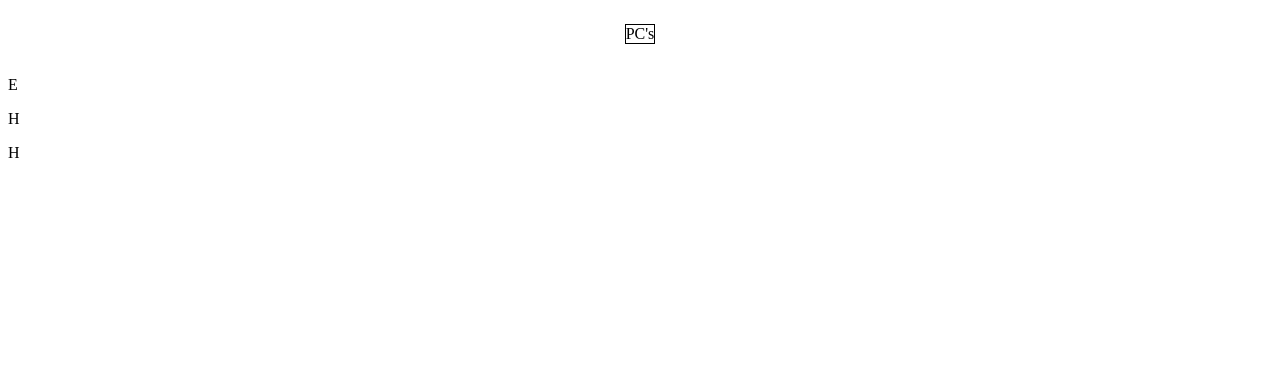
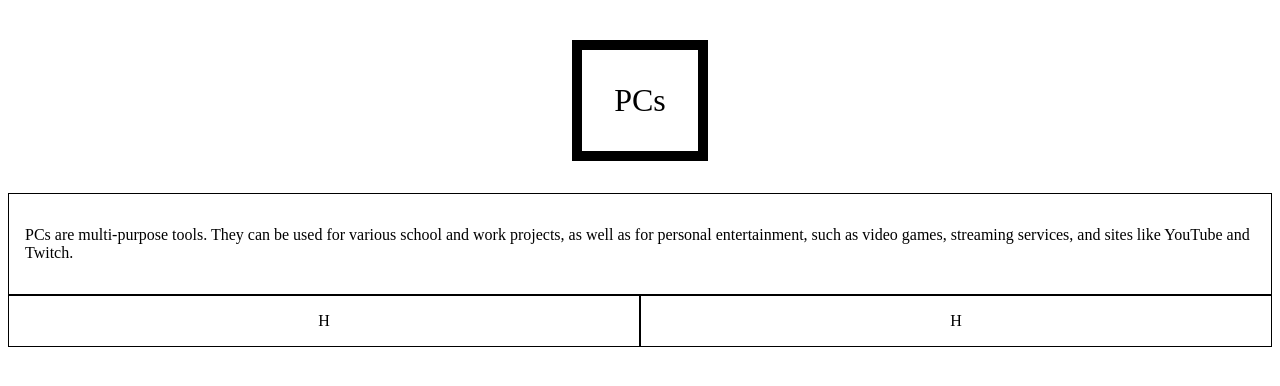
Before and after one commit to DudeBroGuy/Porduct-page, a plain HTML site: page index.html in a window 1280 px wide. Drawn offline with Linux system fonts and the light colour scheme.

Commit message:
Set up box formats and added description below header.

```diff
--- a/index.html
+++ b/index.html
@@ -9,10 +9,10 @@
 <body>
     <main>
         <div id="hiboxdiv">
-            <p id="hibox">PC's</p>
+            <p id="hibox">PCs</p>
         </div>
         <div id="lobox">
-            <p>E</p>
+            <p>PCs are multi-purpose tools. They can be used for various school and work projects, as well as for personal entertainment, such as video games, streaming services, and sites like YouTube and Twitch.</p>
         </div>
         <div Id="wrapper1">
             <div class="boxdefault">
--- a/style.css
+++ b/style.css
@@ -12,7 +12,27 @@
 }
 
 #hibox {
+    border: 10px solid black;
+    display: flex;
+    font-size: xx-large;
+    justify-content: center;
+    padding: 1em;
+    max-width: fit-content;
+}
+
+#lobox {
     border: 1px solid black;
-    width: fit-content;
+    padding: 1em;
+}
 
+.boxdefault {
+    border: 1px solid black;
+    width: 100%;
+    display: flex;
+    justify-content: center;
 }
+
+#wrapper1 {
+    display: flex;
+    flex: 1 1 0;
+}
```
